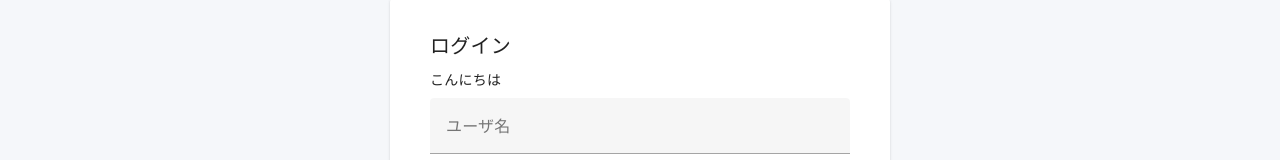
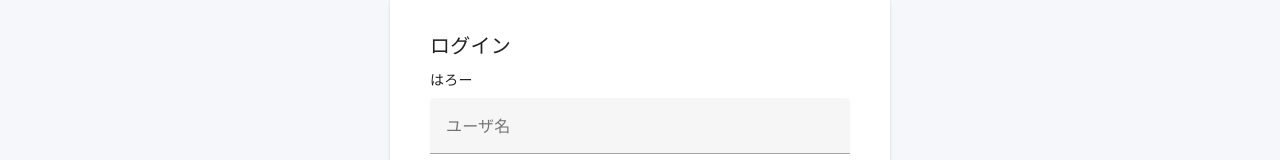
Before and after one commit to cocomomojo/test_mng_aw, a Vue app in the folder test_app/frontend/: page /login in a window 1280 px wide. Shown: the part 138-298 px from the top of the page. Built offline with nearby package versions, Linux system fonts and the light colour scheme.

Commit message:
ログイン画面のラベル変更

```diff
--- a/test_app/frontend/src/components/LoginPage.vue
+++ b/test_app/frontend/src/components/LoginPage.vue
@@ -3,7 +3,7 @@
     <v-card class="pa-6" style="width: 100%; max-width: 500px">
       <v-card-title>ログイン</v-card-title>
       <v-card-text>
-        <div class="mb-2">こんにちは</div>
+        <div class="mb-2">はろー</div>
         <v-text-field v-model="username" label="ユーザ名" outlined dense class="mb-4" full-width />
         <v-text-field v-model="password" label="パスワード" type="password" outlined dense full-width />
       </v-card-text>
```
